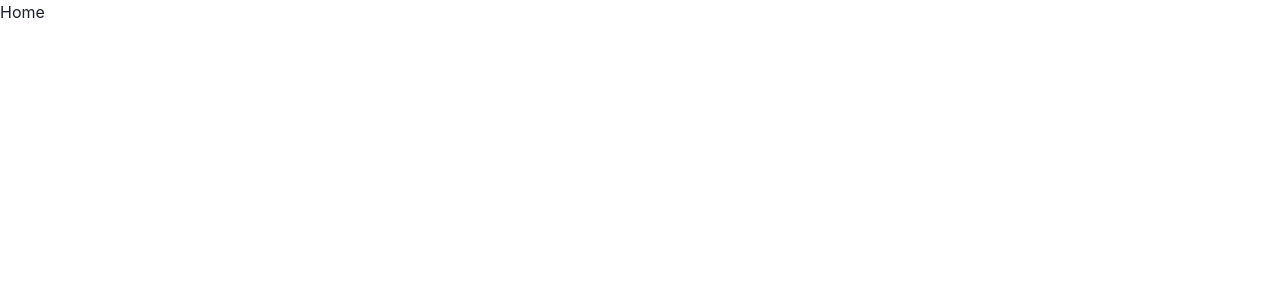
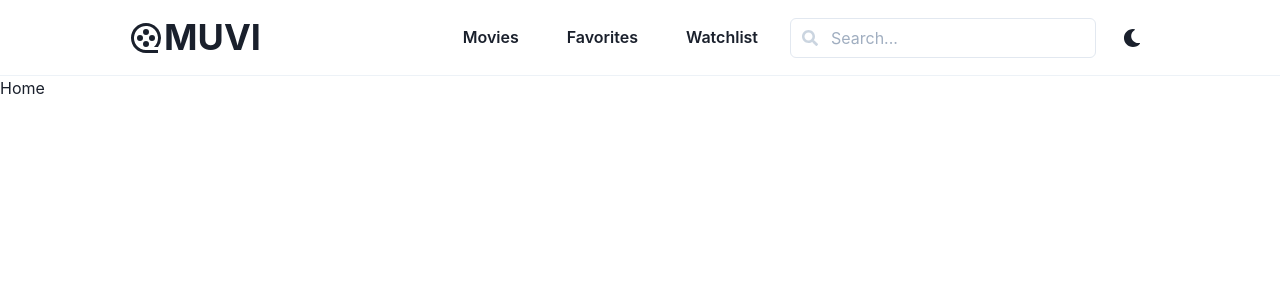
Before and after one commit to buistvn/muvi, a Next.js app: page / in a window 1280 px wide. Shown: the top 300 px of the page. Built offline with nearby package versions, Linux system fonts and the light colour scheme.

Commit message:
Implement Navbar component

```diff
--- /dev/null
+++ b/src/components/ColorModeSwitcher.js
@@ -0,0 +1,24 @@
+import React from 'react';
+import { IconButton, useColorMode, useColorModeValue } from '@chakra-ui/react';
+import { FaMoon, FaSun } from 'react-icons/fa';
+
+const ColorModeSwitcher = (props) => {
+    const { toggleColorMode } = useColorMode();
+    const text = useColorModeValue('dark', 'light');
+    const SwitchIcon = useColorModeValue(FaMoon, FaSun);
+
+    return (
+        <IconButton
+            size="md"
+            color="current"
+            fontSize="lg"
+            aria-label={`Switch to ${text} mode`}
+            variant="ghost"
+            icon={<SwitchIcon />}
+            onClick={toggleColorMode}
+            {...props}
+        />
+    );
+};
+
+export default ColorModeSwitcher;
--- /dev/null
+++ b/src/components/Navbar.js
@@ -0,0 +1,45 @@
+import React from 'react';
+import Link from 'next/link';
+import {
+    Button,
+    Flex,
+    Heading,
+    Icon,
+    useColorModeValue,
+} from '@chakra-ui/react';
+import { RiMovie2Line } from 'react-icons/ri';
+
+import ColorModeSwitcher from './ColorModeSwitcher';
+import Searchbar from './Searchbar';
+
+const Navbar = () => {
+    const borderColor = useColorModeValue('gray.100', 'gray.900');
+
+    return (
+        <Flex justify="center" borderBottom="1px" borderColor={borderColor}>
+            <Flex justify="space-between" w="80%" py="16px">
+                <Link href="/">
+                    <Flex align="center" _hover={{ cursor: 'pointer' }}>
+                        <Icon as={RiMovie2Line} w="36px" h="36px" />
+                        <Heading>MUVI</Heading>
+                    </Flex>
+                </Link>
+                <Flex align="center" columnGap="16px">
+                    <Link href="/movies">
+                        <Button variant="ghost">Movies</Button>
+                    </Link>
+                    <Link href="/favorites">
+                        <Button variant="ghost">Favorites</Button>
+                    </Link>
+                    <Link href="/watchlist">
+                        <Button variant="ghost">Watchlist</Button>
+                    </Link>
+                    <Searchbar />
+                    <ColorModeSwitcher />
+                </Flex>
+            </Flex>
+        </Flex>
+    );
+};
+
+export default Navbar;
--- /dev/null
+++ b/src/components/Searchbar.js
@@ -0,0 +1,17 @@
+import React from 'react';
+import { Icon, Input, InputGroup, InputLeftElement } from '@chakra-ui/react';
+import { FaSearch } from 'react-icons/fa';
+
+const Searchbar = () => {
+    return (
+        <InputGroup w="auto">
+            <InputLeftElement
+                pointerEvents="none"
+                children={<Icon as={FaSearch} color="gray.300" />}
+            />
+            <Input placeholder="Search..." />
+        </InputGroup>
+    );
+};
+
+export default Searchbar;
--- a/src/pages/_app.js
+++ b/src/pages/_app.js
@@ -1,12 +1,15 @@
 import React from 'react';
 import { ChakraProvider } from '@chakra-ui/react';
+
+import Navbar from '../components/Navbar';
 
 const MyApp = ({ Component, pageProps }) => {
     return (
         <ChakraProvider>
+            <Navbar />
             <Component {...pageProps} />
         </ChakraProvider>
     );
-}
+};
 
 export default MyApp;
```
